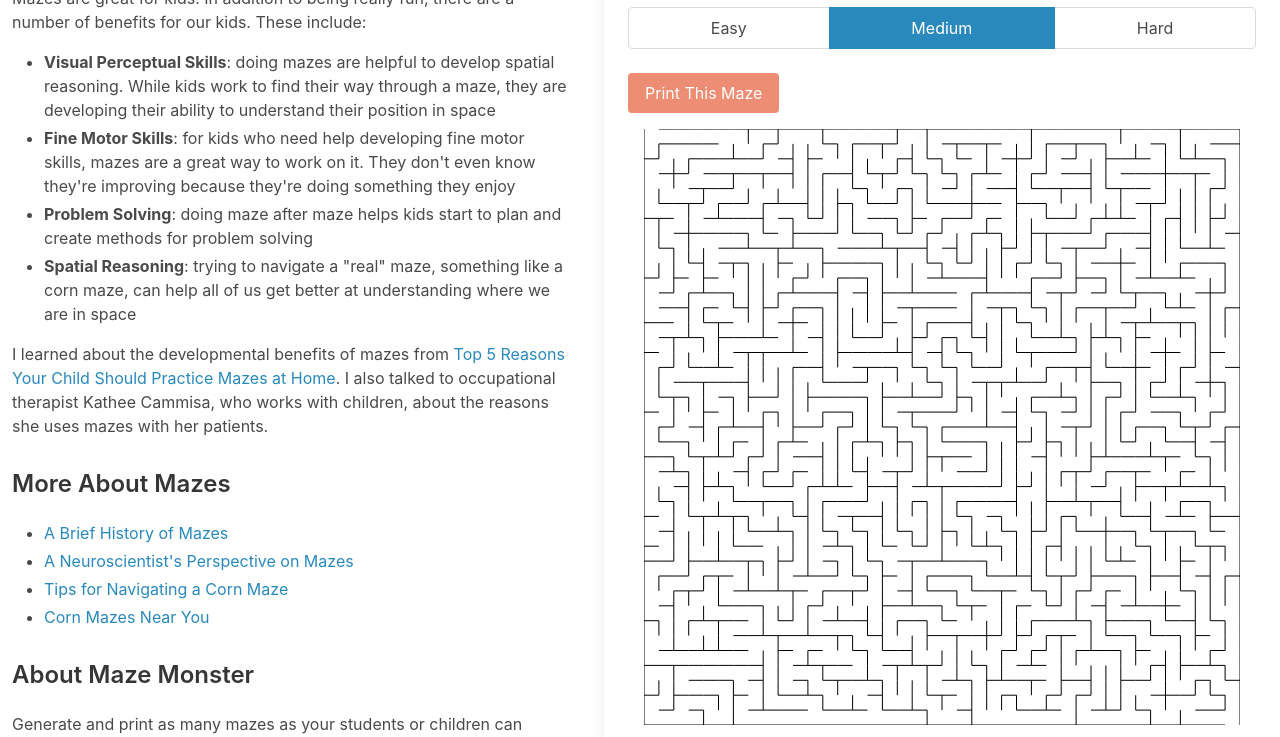
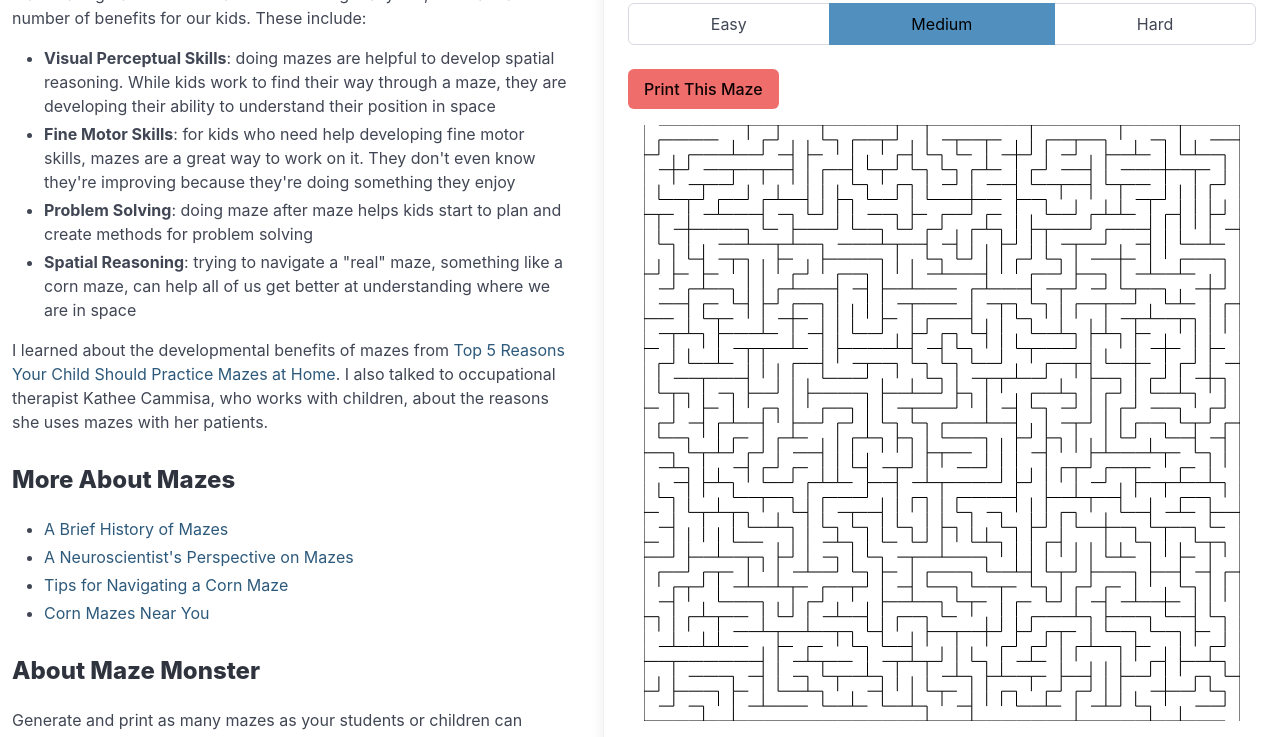
Before and after one commit to 4kategreen/mazes, a website with bundled scripts: page index.html in a window 1280 px wide. Shown: the part 190-927 px from the top of the page. Built offline with nearby package versions, Linux system fonts and the light colour scheme.

Commit message:
removing node-sass updating css deps and load path

```diff
--- a/src/css/main.scss
+++ b/src/css/main.scss
@@ -1,17 +1,14 @@
 @charset "utf-8";
 
-$plaster: hsl(33,50,91);
-$turquoise: hsl(201,64,45);
-$turquoise-invert: $plaster;
-$blue: hsl(215,40,31);
-$blue-invert: $plaster;
-$orange: hsl(13,77,69);
-$orange-invert: $plaster;
+$white: hsl(0, 0%, 100%);
+$green: hsl(47, 16%, 49%);
+$charcoal: hsl(203, 30%, 26%);
+$blue: hsl(206, 46%, 53%);
+$coral: hsl(1, 80%, 68%);
 
-$primary: $turquoise;
-$link: $turquoise;
-$info: $orange;
-
-$footer-background-color: $plaster;
-
-@import "../../node_modules/bulma/bulma";
+@use "bulma/sass" with (
+  $primary: $charcoal,
+  $link: $blue,
+  $info: $coral,
+  $footer-background-color: $white
+);
```
Also changed, not shown: package.json (+4 -4 lines), 1 other file.
